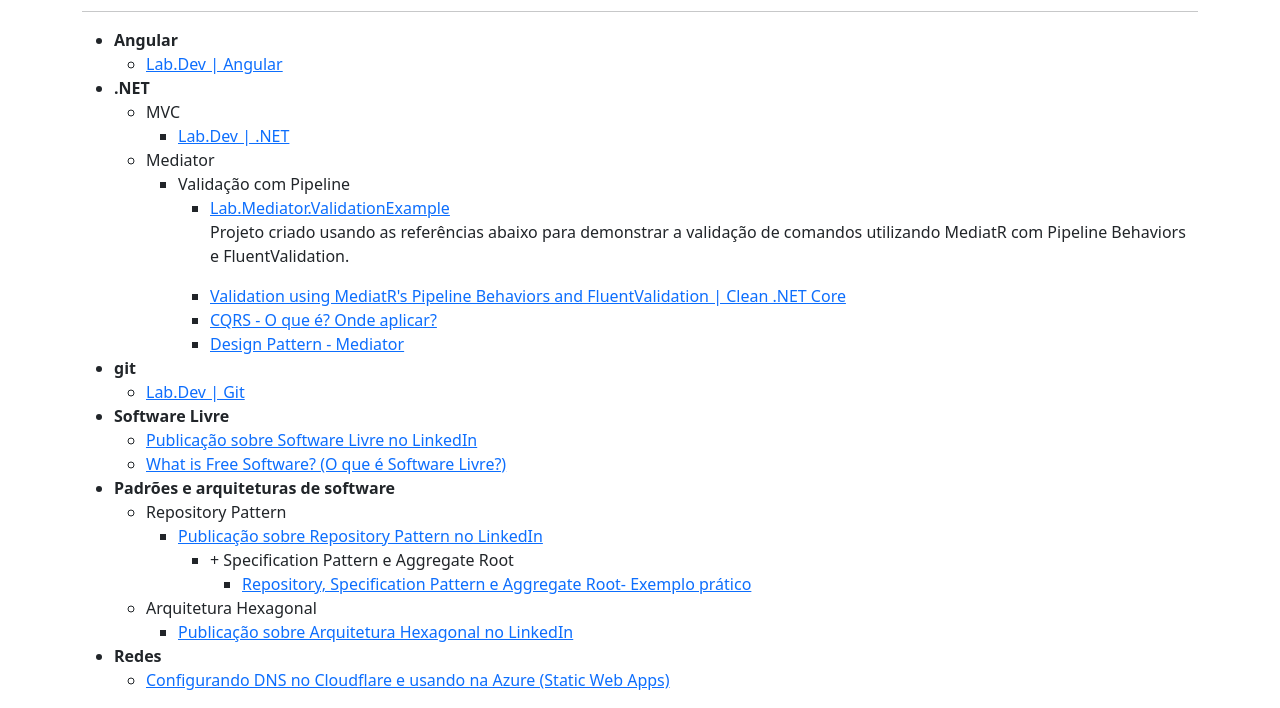
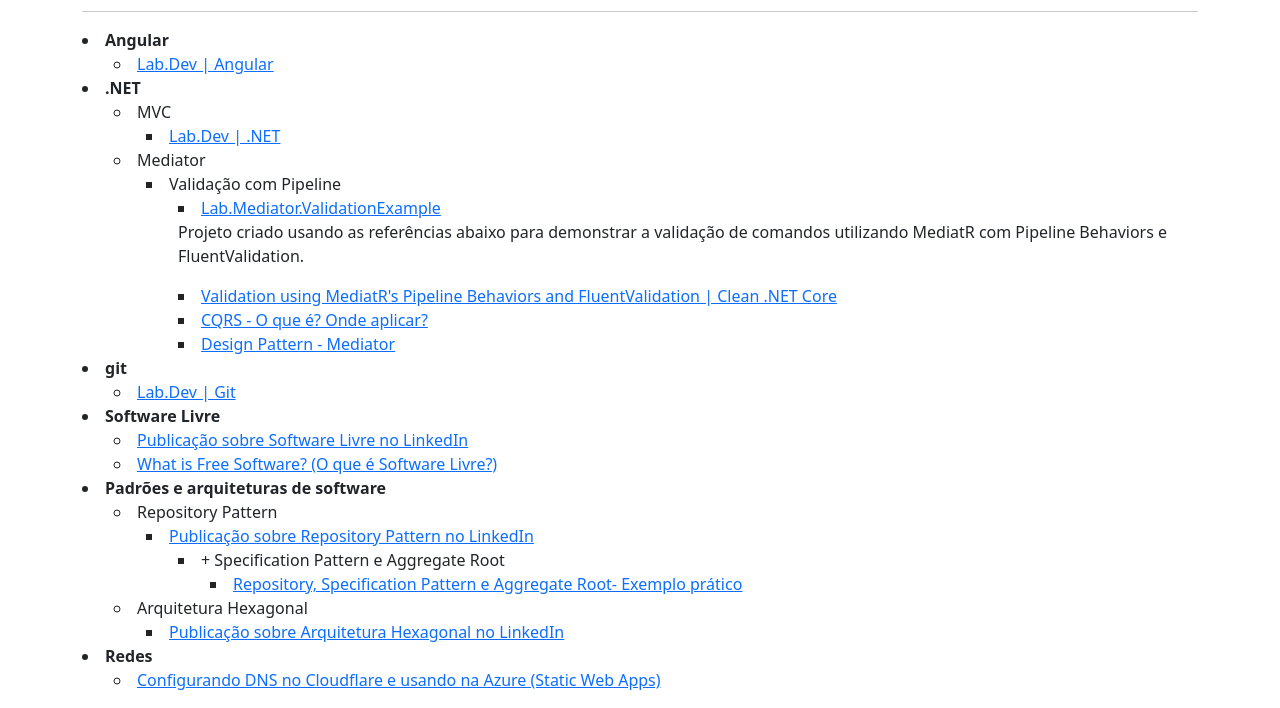
Before and after one commit to zNexTage/DocsRefs, a plain HTML site: page tecnologia-informacao.html in a window 1280 px wide. Shown: the part 125-833 px from the top of the page. Drawn offline with nearby package versions, Linux system fonts and the light colour scheme.

Commit message:
Ajustado padding na listagem dos tópicos.

```diff
--- a/tecnologia-informacao.html
+++ b/tecnologia-informacao.html
@@ -1,3 +1,4 @@
+<!DOCTYPE html>
 <html lang="pt-br">
 
 <head>
--- a/util/create-topic-list.js
+++ b/util/create-topic-list.js
@@ -48,10 +48,18 @@
      * @param {boolean} options.boldTitle Define se o título do tópico será exibido em negrito.
      * @returns {string} Conteúdo HTML da lista de tópicos.
      */
-    __getContent(topics, options = { boldTitle: true }) {
-        const { boldTitle } = options;
+    __getContent(topics, options = { boldTitle: true, ulStyle: { padding: 0, listStylePosition: 'inside' } }) {
+        const { boldTitle, ulStyle } = options;
 
-        let baseUl = `<ul>`;
+        let ulStyleString = '';
+
+        if (!!ulStyle) {
+            ulStyleString = Object.entries(ulStyle).map(([key, value]) => {
+                return `${key.replace(/([A-Z])/g, '-$1').toLowerCase()}: ${value};`;
+            }).join(' ');
+        }
+
+        let baseUl = `<ul style="${ulStyleString}">`;
 
         topics.forEach(topic => {
 
@@ -70,7 +78,7 @@
                 `;
 
             if (topic.children && topic.children.length > 0) {
-                const childrenContent = this.__getContent(topic.children, { boldTitle: false });
+                const childrenContent = this.__getContent(topic.children, { boldTitle: false, ulStyle: null });
                 content = content.concat(childrenContent);
             }
 
```
